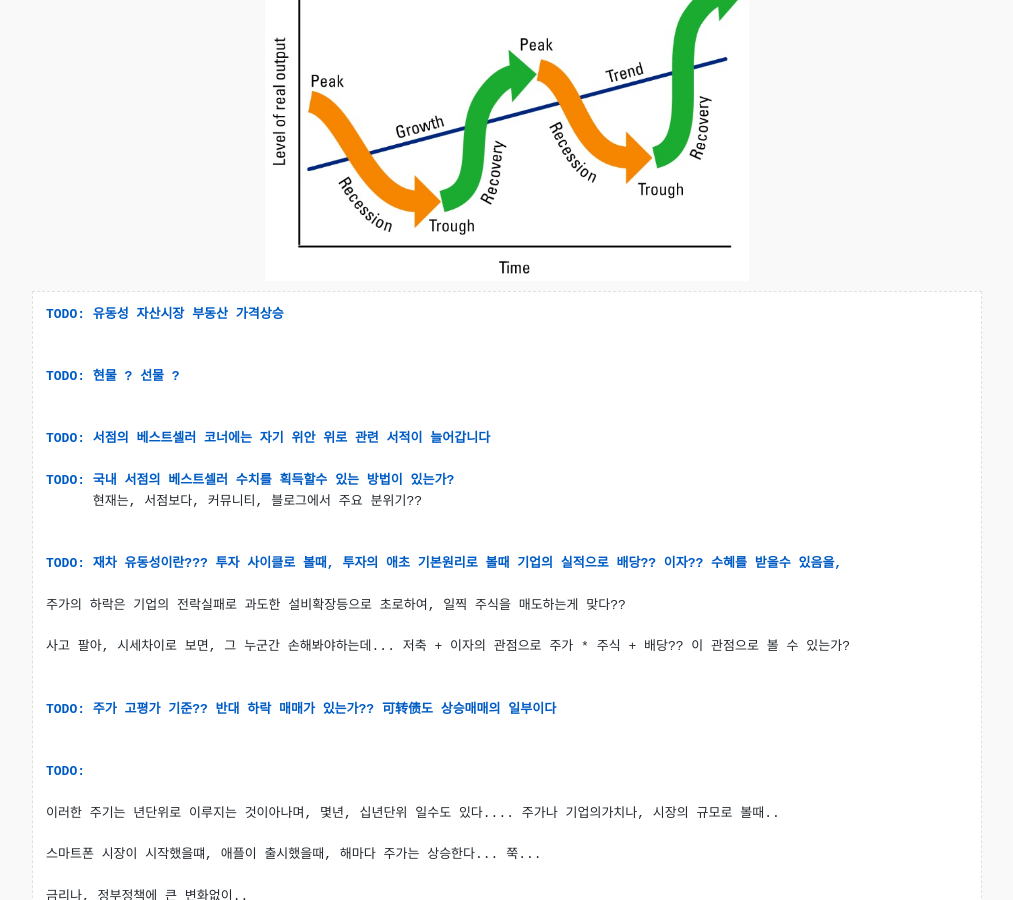
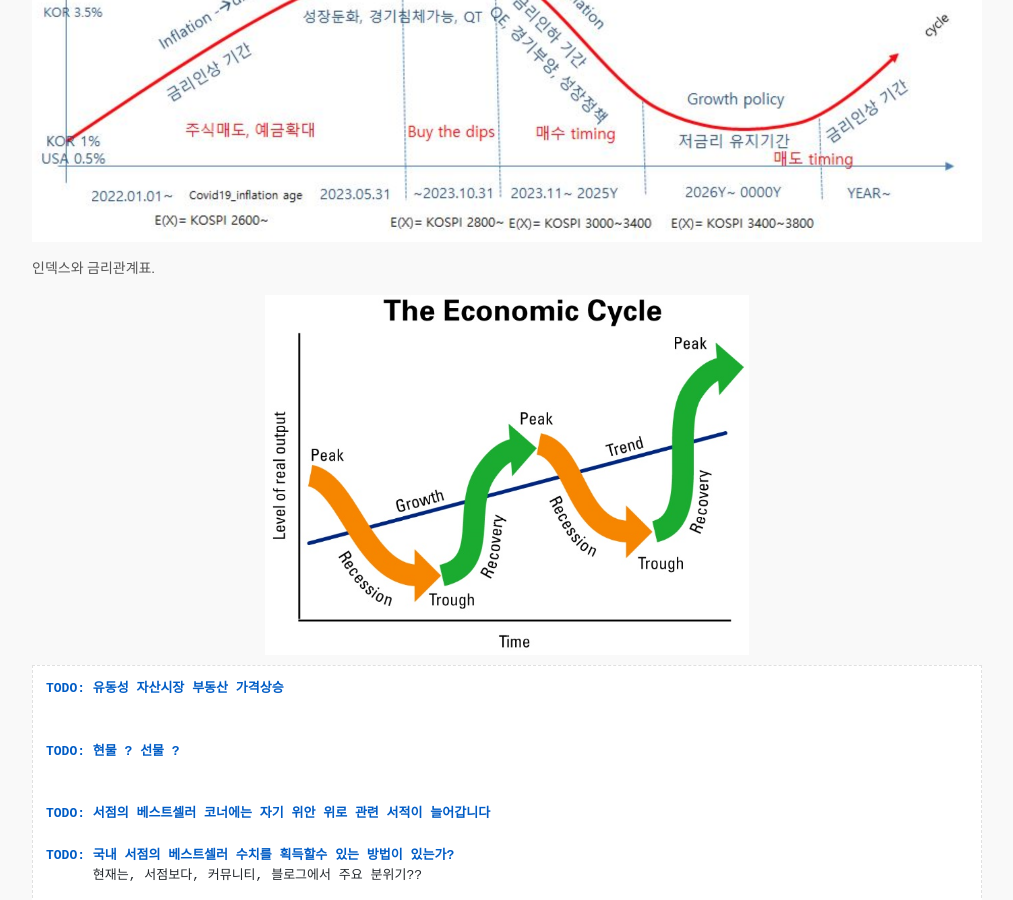
Before and after one commit to jung-research/github.io, a Jekyll site: the page built from _posts/2023-08-31-kostolany_egg.md, in a window 1280 px wide and 900 px high, scrolled down 4682 px. Shown: the whole window, without its empty margins (133-1146 px from the left). Built offline with Jekyll 4.4.1, drawn with Linux system fonts in a browser that asks for light colours; nearby versions of some CDN libraries; some web fonts are replaced; comment, search, counter and statistics services are not loaded.

Commit message:
mod kostolany egg

```diff
--- a/_posts/2023-08-31-kostolany_egg.md
+++ b/_posts/2023-08-31-kostolany_egg.md
@@ -221,6 +221,10 @@ A국면부터 F국면까지
   TODO: 원 달걀모형에는 주식, 부동산, 예금, 채권으로 분류되여 있지 않지만, 금리에 등락에 상관되는 접근성이 좋은 투자대상의 가라타기로 설명했다
 
 
+![index](/assets/2023-08-31-kostolany_egg/kostolany_egg__stock_index.png)
+
+인덱스와 금리관계표.
+
 ![cycle](/assets/2023-08-31-kostolany_egg/economic_cycle.jpg){:height="360px"}
 
 
```
Also changed, not shown: assets/2023-08-31-kostolany_egg/kostolany_egg__stock_index.png (added).
